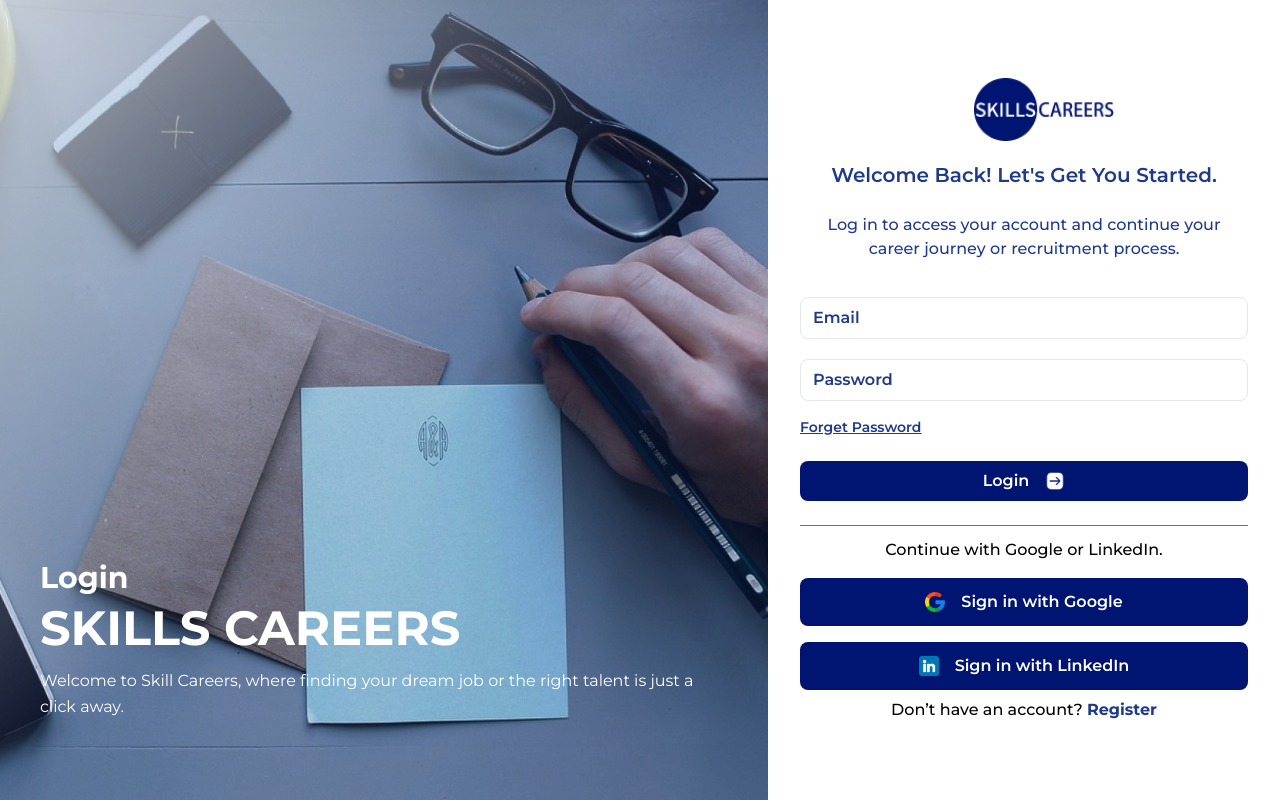
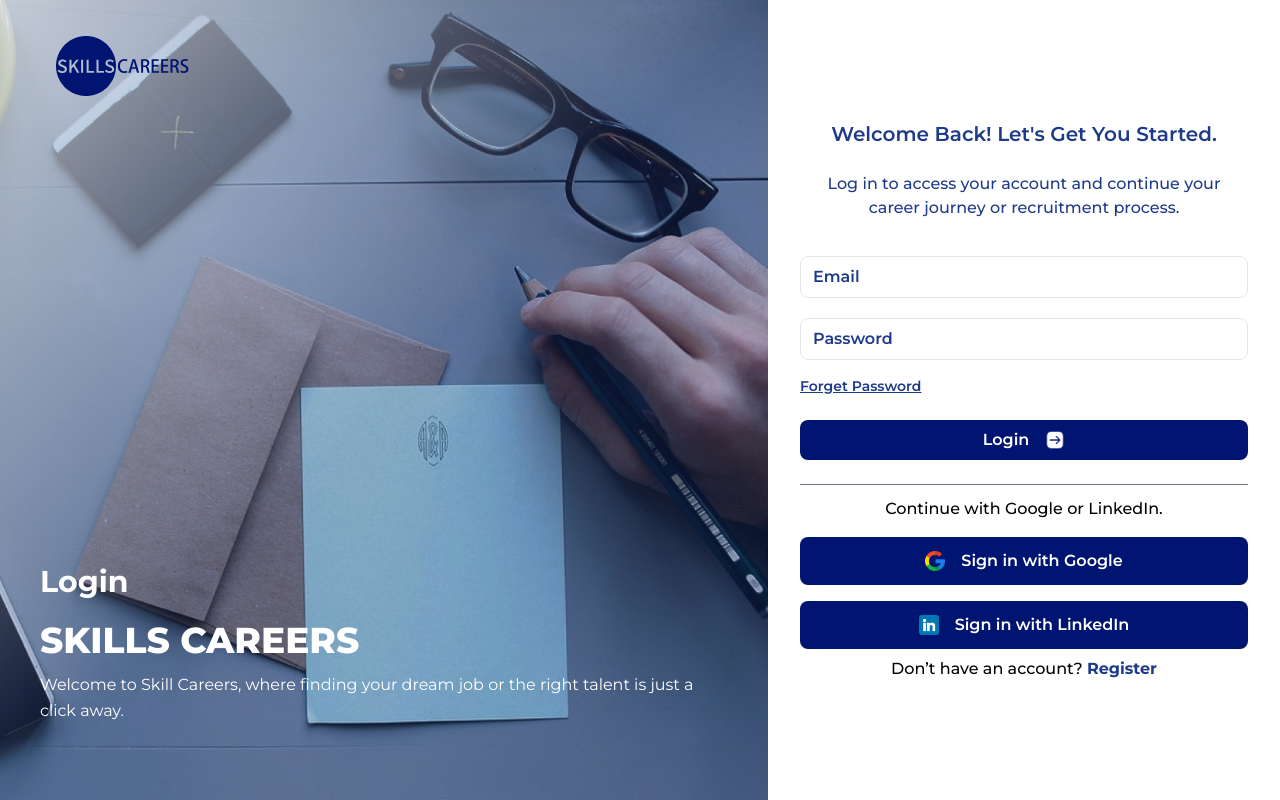
Before and after one commit to codezelat/skills-careers-web-final, a Next.js app: page /login in a window 1280 px wide. Built offline with nearby package versions, Linux system fonts and the light colour scheme; no server answers.

Commit message:
login, header, job search pages update

```diff
--- a/app/jobs/page.js
+++ b/app/jobs/page.js
@@ -8,6 +8,8 @@
 import { IoSearchSharp } from "react-icons/io5";
 import Image from "next/image";
 import DropdownButton from "../../components/dropDownButton";
+import ProductLoading from "../productLoading";
+import Footer from "@/components/Footer";
 
 function Jobs() {
   const [jobs, setJobs] = useState([]);
@@ -66,7 +68,7 @@
   return (
     <>
       <NavBar />
-      <section className="">
+      <section className="w-full flex flex-col items-center justify-center pb-24">
         <Image
           src="/landing/bg.jpg"
           alt="line"
@@ -74,7 +76,7 @@
           height={30}
           className="absolute top-0 right-0 w-fit h-full object-cover z-[-1] opacity-5 items-end translate-y-[5px]"
         />
-        <div className="mx-auto max-w-screen-xl space-y-5 px-4 pb-8 pt-16 sm:px-6">
+        <div className="w-[1280px] space-y-5 pb-8 pt-16">
           <div className="mb-8">
             <h1 className="text-4xl sm:text-6xl font-bold text-[#8A93BE] mt-20 text-center sm:text-left">
               Find Your{" "}
@@ -134,16 +136,22 @@
             />
           </div>
         </div>
-        <div className="container mx-auto w-full">
-          <div className="grid xl:grid-cols-4 lg:grid-cols-3 md:grid-cols-2 sm:grid-cols-1">
-            {filteredJobs.length > 0 ? (
-              filteredJobs.map((job, index) => <JobCard key={index} job={job} />)
-            ) : (
-              <p className="text-lg text-center font-bold text-red-500 py-20">No Jobs found.</p>
-            )}
-          </div>
+        <div className="container w-[1280px]">
+          {filteredJobs.length > 0 ? (
+            <div className="grid xl:grid-cols-4 lg:grid-cols-3 md:grid-cols-2 sm:grid-cols-1 gap-4">
+              {filteredJobs.map((job, index) => (
+                <JobCard key={index} job={job} />
+              ))}
+            </div>
+          ) : (
+            <div className="w-full">
+              <ProductLoading />
+            </div>
+          )}
         </div>
+
       </section>
+      <Footer/>
     </>
   );
 }
--- a/app/login/page.js
+++ b/app/login/page.js
@@ -104,15 +104,19 @@
           className="relative hidden h-full md:flex md:w-3/5 bg-cover bg-center"
           style={{ backgroundImage: "url('/images/loginscrn.jpg')" }}
         >
-
           {/* Gradient Overlay */}
           <div className="absolute inset-0 bg-gradient-to-br from-white via-transparent to-transparent opacity-70"></div>
 
+          {/* Logo */}
+          <div className="absolute top-9 left-9 cursor-pointer w-90 h-90">
+            <img src="/images/logo.png" alt="Logo" className="w-140 h-34 mx-5" />
+          </div>
+
           {/* Content */}
-          <div className="flex flex-col items-start justify-end p-10 bg-blue-800 bg-opacity-20 text-white h-full w-full ">
-            <h1 className="text-3xl font-bold mb-2 ">Login</h1>
-            <h2 className="text-5xl font-bold mb-4 ">SKILLS CAREERS</h2>
-            <p className="text-md leading-relaxed mb-10 ">
+          <div className="flex flex-col items-start justify-end p-10 bg-blue-900 bg-opacity-30 text-white h-full w-full">
+            <h1 className="text-3xl font-bold mb-5">Login</h1>
+            <h2 className="text-4xl font-extrabold mb-3">SKILLS CAREERS</h2>
+            <p className="text-md leading-relaxed mb-9">
               Welcome to Skill Careers, where finding your dream job or the right
               talent is just a click away.
             </p>
@@ -122,13 +126,13 @@
         {/* Right Side with Form */}
         <div className="flex flex-col justify-center md:w-2/5 p-8">
           <div className="flex flex-col items-center mb-4">
-            <Image
+            {/* <Image
               src="/images/logo.png"
               alt="logo"
               width={140}
               height={40}
               className="mb-5 ml-10"
-            />
+            /> */}
             <h2 className="text-xl text-blue-900 font-semibold text-center mb-2 ">
               Welcome Back! Let's Get You Started.
             </h2>
--- a/components/navBar.js
+++ b/components/navBar.js
@@ -15,13 +15,13 @@
 
   return (
     <>
-      <header className="bg-white text-blue-950 py-4 flex   items-center justify-center">
+      <header className="bg-white text-blue-950 py-4 flex items-center justify-center">
         <div className="container flex justify-between items-center w-[1280px]">
           <Link href="/">
             <img src="/images/logo.png" alt="Logo" className="w-30" />
           </Link>
-          <div className="hidden md:flex flex-1 justify-center font-semibold">
-            <nav className="flex space-x-6 font-mono">
+          <div className="hidden md:flex flex-1 justify-center font-bold">
+            <nav className="flex space-x-5 text-sm">
               <Link href="/">HOME</Link>
               <Link href="/recruiters">EXPLORE RECRUITERS</Link>
               <Link href="/jobs">EXPLORE JOBS</Link>
@@ -38,7 +38,7 @@
           <div className="hidden md:block">
             <Link href="/register">
               <Button>
-                <p className="py-2 px-6 font-mono">JOIN AS RECRUITER</p>
+                <p className="py-2 px-6">JOIN AS RECRUITER</p>
               </Button>
             </Link>
           </div>
```
